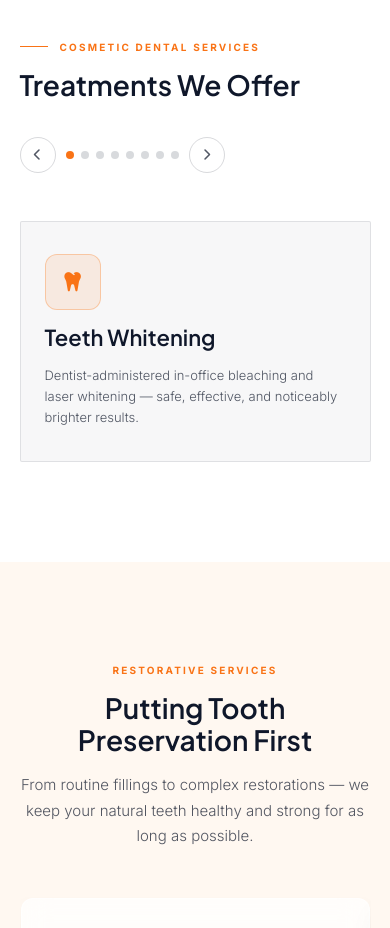
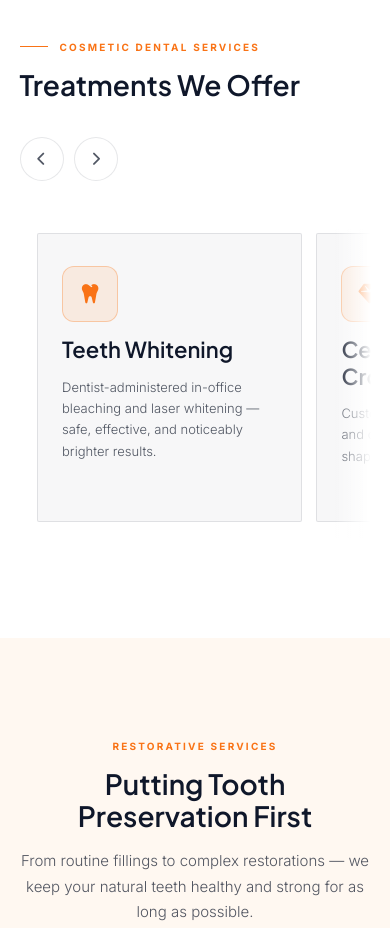
Before and after one commit to lumestudiosweb-stack/thedentaloffice, a plain HTML site: page index.html in a window 390 px wide. Shown: the part 2860-3788 px from the top of the page. Drawn offline with Linux system fonts and the light colour scheme.

Commit message:
Make Treatments/Services sliders usable on mobile
Carousel JS:
- Detect mobile mode (visible <= 2) and switch to native CSS scroll-snap
  - track gets overflow-x:auto + scroll-snap-type:x mandatory + smooth
    scroll + horizontal padding for clean snap-padding
  - cards get scroll-snap-align:start + 84% width (1-up) or 46% (2-up)
    so the next card peeks into view as a visible swipe hint
  - arrow buttons now scrollBy one card-stride instead of paginating
- Hide the dot indicator on mobile (20 dots for services was unusable)
- Desktop carousel behavior untouched

CSS:
- Hide native scrollbars on .treat-track and .services-track
- Bump .ctrl-btn to 44x44 with a frosted bg on <=768px (proper tap target)
- Add a 36px right-edge gradient fade on the wrap that matches each
  section's background colour, hinting "scroll right for more"

Co-Authored-By: Claude Opus 4.7 (1M context) <noreply@anthropic.com>

```diff
--- a/index.html
+++ b/index.html
@@ -346,7 +346,20 @@ nav.scrolled{background:rgba(255,255,255,0.92);padding:14px 5%;backdrop-filter:b
 .treat-card h4{font-family:'Plus Jakarta Sans',sans-serif;font-size:22px;font-weight:600;color:var(--text-white);line-height:1.2}
 .treat-card p{font-size:13px;color:var(--text-soft);line-height:1.65;font-weight:300}
 .carousel-controls{display:flex;align-items:center;gap:10px}
-.ctrl-btn{width:36px;height:36px;border-radius:50%;border:1px solid var(--border-light);background:transparent;color:var(--text-soft);display:flex;align-items:center;justify-content:center;cursor:pointer;font-size:12px;transition:var(--transition)}
+.ctrl-btn{width:36px;height:36px;border-radius:50%;border:1px solid var(--border-light);background:transparent;color:var(--text-soft);display:flex;align-items:center;justify-content:center;cursor:pointer;font-size:12px;transition:var(--transition);flex-shrink:0}
+
+/* Hide native scrollbar on mobile-mode carousels (cosmetic only — scroll still works) */
+.treat-track,.services-track{-ms-overflow-style:none;scrollbar-width:none}
+.treat-track::-webkit-scrollbar,.services-track::-webkit-scrollbar{display:none;width:0;height:0}
+
+/* Mobile-only: bump arrow buttons + add right-edge fade hint */
+@media(max-width:768px){
+  .ctrl-btn{width:44px;height:44px;font-size:14px;background:rgba(255,255,255,0.7);backdrop-filter:blur(8px);border-color:var(--border)}
+  .ctrl-btn:active{transform:scale(0.94)}
+  .treatments-carousel-wrap,.services-grid-wrap{position:relative;overflow:visible}
+  .treatments-carousel-wrap::after{content:'';position:absolute;top:0;right:0;bottom:0;width:36px;background:linear-gradient(to right,transparent,var(--primary));pointer-events:none;z-index:2}
+  .services-grid-wrap::after{content:'';position:absolute;top:0;right:0;bottom:0;width:36px;background:linear-gradient(to right,transparent,var(--primary-mid));pointer-events:none;z-index:2}
+}
 .ctrl-btn:hover{background:var(--accent);border-color:var(--accent);color:var(--text-on-accent)}
 .ctrl-dots{display:flex;gap:7px}
 .ctrl-dot{width:8px;height:8px;border-radius:50%;background:var(--border-light);cursor:pointer;transition:background 0.2s}
@@ -1169,6 +1182,7 @@ function makeCarousel(opts) {
   const { track, prevBtn, nextBtn, dotsEl, getVisible, gap } = opts;
   const items = track.children;
   let cur = 0;
+  let mobileMode = false;
 
   function visible() { return getVisible(); }
   function pages() { return Math.ceil(items.length / visible()); }
@@ -1184,25 +1198,78 @@ function makeCarousel(opts) {
   }
 
   function go(page) {
+    if (mobileMode) {
+      const card = items[0];
+      if (!card) return;
+      const stride = card.offsetWidth + (parseFloat(getComputedStyle(track).gap) || 0);
+      cur = Math.max(0, Math.min(page, items.length - 1));
+      track.scrollTo({ left: cur * stride, behavior: 'smooth' });
+      return;
+    }
     cur = Math.max(0, Math.min(page, pages() - 1));
     const itemW = track.parentElement.offsetWidth / visible();
     track.style.transform = `translateX(-${cur * visible() * itemW}px)`;
     dotsEl.querySelectorAll('.ctrl-dot').forEach((d, i) => d.classList.toggle('on', i === cur));
   }
 
+  function scrollOne(dir) {
+    const card = items[0];
+    if (!card) return;
+    const stride = card.offsetWidth + (parseFloat(getComputedStyle(track).gap) || 0);
+    track.scrollBy({ left: dir * stride, behavior: 'smooth' });
+  }
+
   function init() {
     const vis = visible();
-    const w = `calc((100% - ${gap * (vis - 1)}px) / ${vis})`;
-    Array.from(items).forEach(el => { el.style.flex = `0 0 ${w}`; el.style.maxWidth = w; });
-    cur = 0;
-    track.style.transform = 'translateX(0)';
-    track.style.gap = gap + 'px';
-    track.style.display = 'flex';
-    buildDots();
+    mobileMode = vis <= 2;
+
+    // Clear all inline styles before re-applying
+    track.style.cssText = '';
+    Array.from(items).forEach(el => { el.style.cssText = ''; });
+
+    if (mobileMode) {
+      // Native horizontal scroll-snap (best UX on touch devices)
+      Object.assign(track.style, {
+        display: 'flex',
+        overflowX: 'auto',
+        overflowY: 'hidden',
+        scrollSnapType: 'x mandatory',
+        scrollBehavior: 'smooth',
+        gap: '14px',
+        padding: '4px 5% 16px',
+        scrollPaddingLeft: '5%',
+        WebkitOverflowScrolling: 'touch',
+        scrollbarWidth: 'none'
+      });
+      const w = vis === 1 ? '84%' : '46%';
+      Array.from(items).forEach(el => {
+        el.style.flex = `0 0 ${w}`;
+        el.style.maxWidth = w;
+        el.style.scrollSnapAlign = 'start';
+      });
+      // Hide dots (too many for services) but keep arrow buttons usable
+      if (dotsEl) dotsEl.style.display = 'none';
+    } else {
+      // Desktop carousel (transform-based pagination)
+      const w = `calc((100% - ${gap * (vis - 1)}px) / ${vis})`;
+      Object.assign(track.style, {
+        display: 'flex',
+        transition: 'transform 0.45s cubic-bezier(0.4,0,0.2,1)',
+        transform: 'translateX(0)',
+        gap: gap + 'px'
+      });
+      Array.from(items).forEach(el => {
+        el.style.flex = `0 0 ${w}`;
+        el.style.maxWidth = w;
+      });
+      cur = 0;
+      if (dotsEl) dotsEl.style.display = '';
+      buildDots();
+    }
   }
 
-  prevBtn.addEventListener('click', () => go(cur - 1));
-  nextBtn.addEventListener('click', () => go(cur + 1));
+  prevBtn.addEventListener('click', () => mobileMode ? scrollOne(-1) : go(cur - 1));
+  nextBtn.addEventListener('click', () => mobileMode ? scrollOne(1) : go(cur + 1));
   window.addEventListener('resize', init);
   init();
   return { go };
```
